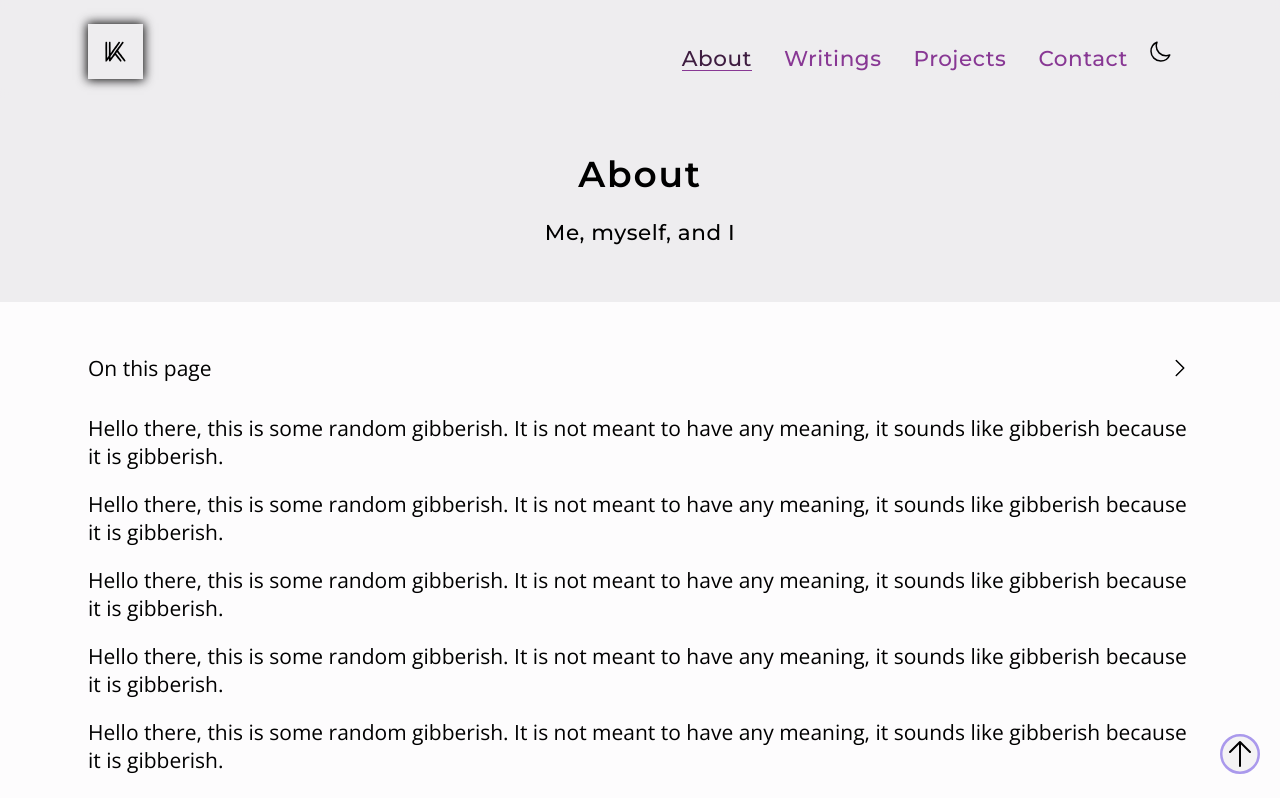
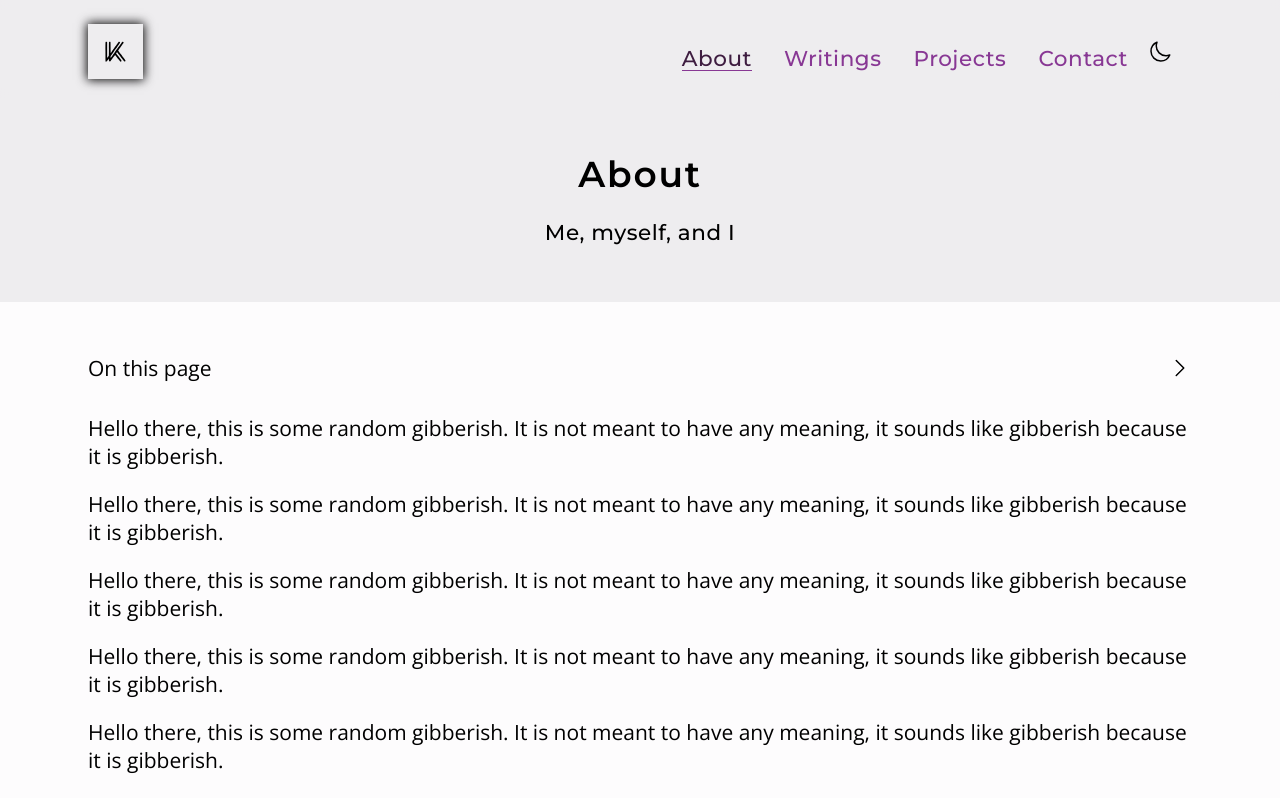
Before and after one commit to khinshankhan/www, a Next.js app: page /about in a window 1280 px wide. Shown: the top 798 px of the page. Built offline with nearby package versions, Linux system fonts and the light colour scheme; what tailwindcss-hyphens would draw is missing.

Commit message:
use headroom pin pos to determine to show scroll to top in a portal

```diff
--- a/components/layouts/base/header.tsx
+++ b/components/layouts/base/header.tsx
@@ -2,6 +2,7 @@
 
 import React, { useEffect, useState } from "react"
 import { useRouter } from "next/router"
+import * as Portal from "@radix-ui/react-portal"
 import Headroom from "react-headroom"
 
 import { zIndex } from "lib/theme"
@@ -10,6 +11,7 @@ import { useBreakpoint, useMounted } from "hooks"
 
 import { Collapsible, CollapsibleContent, CollapsibleTrigger, Link } from "components/ui"
 import { HomeToggle, MenuToggle, ThemeToggle } from "components/toggles"
+import ScrollToTop from "./scroll-to-top"
 
 // TODO: move this out to config
 const links = [
@@ -173,6 +175,10 @@ function Header() {
       >
         <Navbar showing={showing} />
       </Headroom>
+
+      <Portal.Root>
+        <ScrollToTop show={pos !== PosMap.DEFAULT} />
+      </Portal.Root>
     </>
   )
 }
--- a/components/layouts/base/index.tsx
+++ b/components/layouts/base/index.tsx
@@ -2,7 +2,6 @@ import React, { Fragment, type ReactNode } from "react"
 
 import Footer from "./footer"
 import Header from "./header"
-import ScrollToTop from "./scroll-to-top"
 
 interface BaseLayoutProps {
   // TODO: utilize isHero to create visual separators between layout
@@ -17,7 +16,6 @@ export function BaseLayout({ isHero, children }: BaseLayoutProps) {
         <Header />
         {children}
       </div>
-      <ScrollToTop />
       <Footer isHero={isHero} />
     </Fragment>
   )
--- a/components/layouts/base/scroll-to-top.tsx
+++ b/components/layouts/base/scroll-to-top.tsx
@@ -1,4 +1,4 @@
-import React, { useEffect, useState } from "react"
+import React from "react"
 import { m, useScroll } from "framer-motion"
 
 import { isBrowser, useMounted } from "hooks"
@@ -15,15 +15,8 @@ const ScrollToTopContainerVariants = {
   visible: { opacity: 1, y: 0 },
 }
 
-function ScrollToTopButton() {
+function ScrollToTopButton({ show = false }: { show: boolean }) {
   const { scrollYProgress } = useScroll()
-  const [show, setShow] = useState(false)
-
-  useEffect(() => {
-    return scrollYProgress.on("change", (latestValue) => {
-      setShow(latestValue > 0.05)
-    })
-  }, [scrollYProgress])
 
   // TODO: add focus ring
   // TODO: switch to linear for reduced motion?
@@ -57,11 +50,11 @@ function ScrollToTopButton() {
   )
 }
 
-export function ScrollToTop() {
+export function ScrollToTop({ show = false }: { show: boolean }) {
   const mounted = useMounted()
 
   if (!mounted || !isBrowser) return null
-  return <ScrollToTopButton />
+  return <ScrollToTopButton show={show} />
 }
 
 export default ScrollToTop
--- a/package.json
+++ b/package.json
@@ -20,6 +20,7 @@
     "@next/font": "^13.2.3",
     "@radix-ui/react-collapsible": "^1.0.1",
     "@radix-ui/react-form": "^0.0.2",
+    "@radix-ui/react-portal": "^1.0.2",
     "@radix-ui/react-tooltip": "^1.0.5",
     "clsx": "^1.2.1",
     "framer-motion": "^10.0.0",
```
Also changed, not shown: 1 other file (tests, documents, lock files or other folders).
